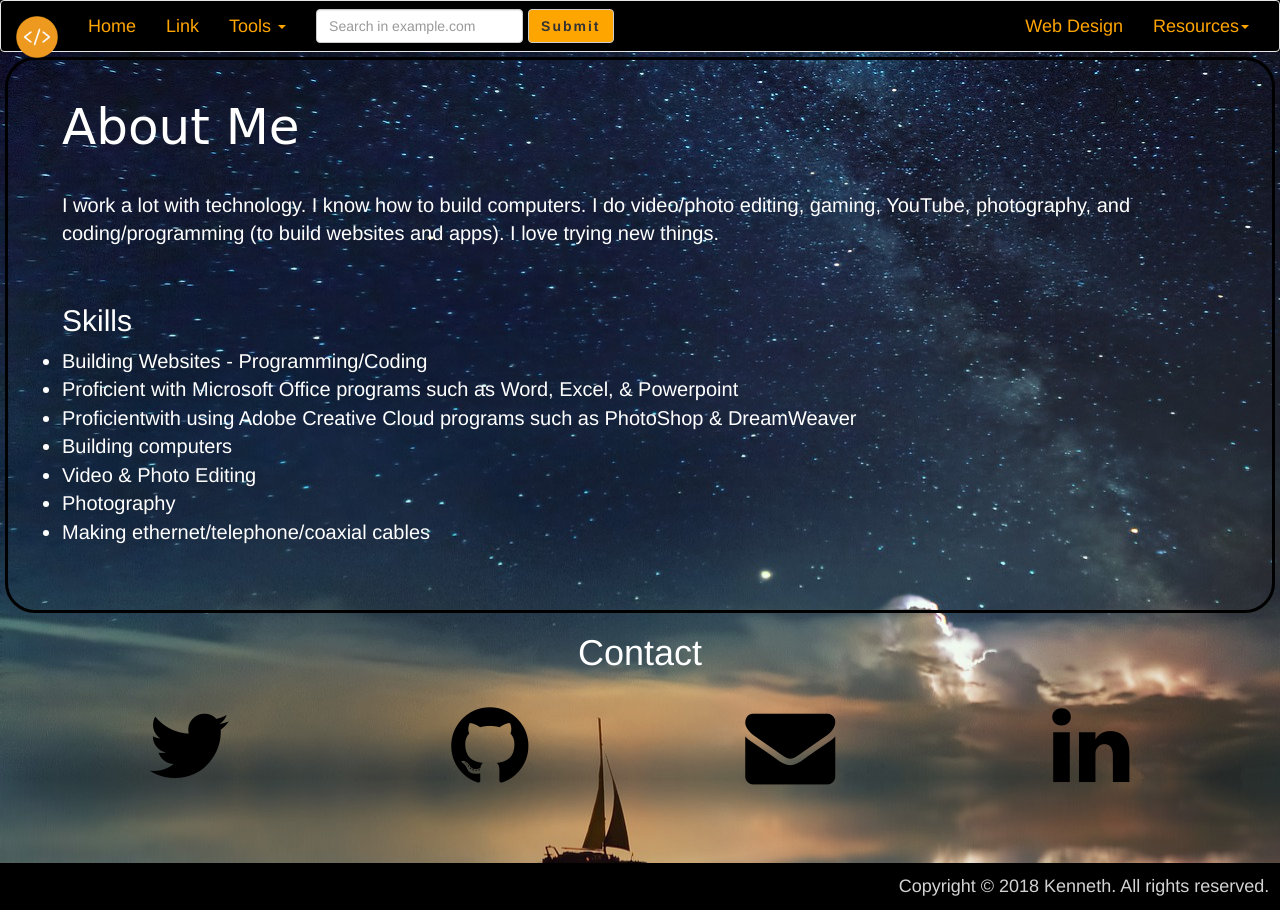
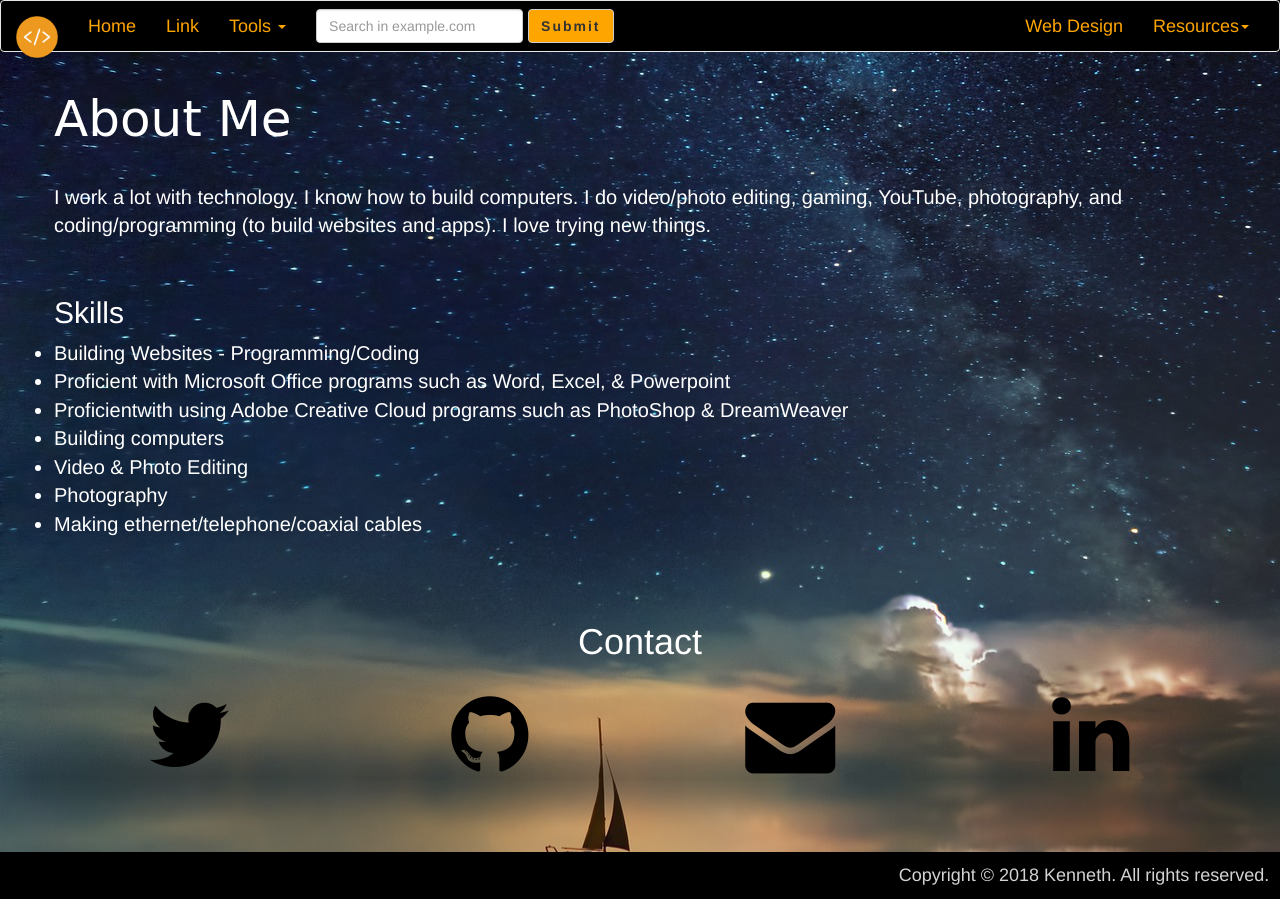
Before and after one commit to Kennethrc2401/Kenneth-s_Photo_Portfolio, a plain HTML site: page about/about.html in a window 1280 px wide. Drawn offline with nearby package versions, Linux system fonts and the light colour scheme; a web font is replaced by a local one.

Commit message:
Removed the border from the about section

```diff
--- a/about/about.css
+++ b/about/about.css
@@ -25,9 +25,6 @@ p,
   /* background-image: linear-gradient(#1c92d2, #f2fcfe); */
   height: auto;
   color: white;
-  border: 3px solid black;
-  border-radius: 30px;
-  margin: 5px 5px 5px 5px;
 }
 
 .about h1 {
```
